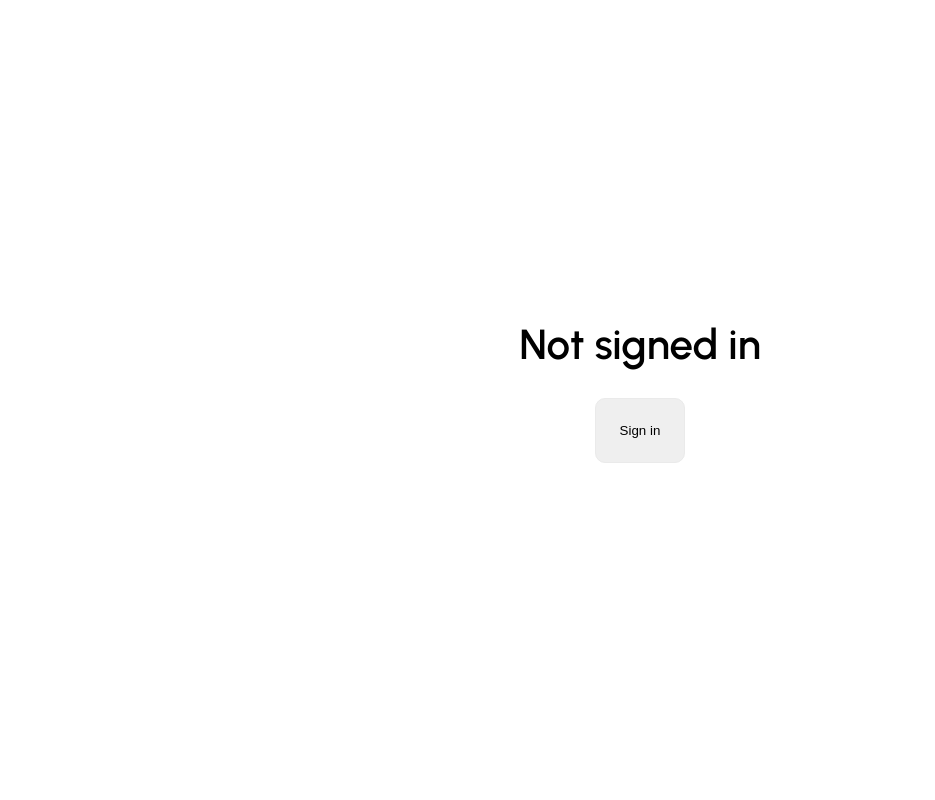
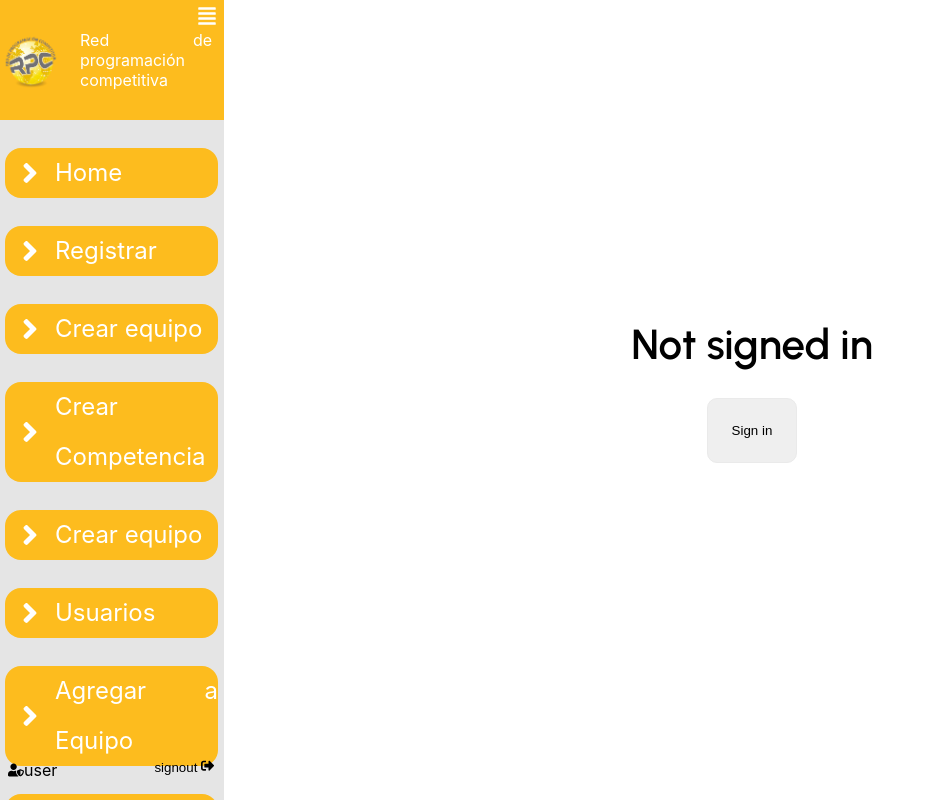
Before and after one commit to redprogramacioncompetitiva/contests-management-system, a Next.js app: page / in a window 1280 px wide. Shown: the whole page, without its empty margins (0-935 px from the left). Built offline with nearby package versions, Linux system fonts and the light colour scheme; no server answers; a web font is replaced by a local one.

Commit message:
added scrollbar

```diff
--- a/src/components/global/Sidebar.js
+++ b/src/components/global/Sidebar.js
@@ -14,7 +14,7 @@ const Sidebar = () => {
                 </div>
                 <div id="menu-btn"><FaAlignJustify /></div>
             </div>
-            <row className="sidebar-list">
+            <div className="sidebar-list">
                 <ul>
                     <li>
                         <a href="/home">
@@ -72,10 +72,10 @@ const Sidebar = () => {
                         </a>
                     </li>
                 </ul>
-            </row>
+            </div>
 
             <div className="user-logged">
-                <FaUserShield />  {session.name}
+                <FaUserShield />  user
             </div>
 
             <div className="logout-block">
--- a/src/components/global/layout.js
+++ b/src/components/global/layout.js
@@ -19,11 +19,16 @@ const Layout = ({ children }) => {
 
     //NO SESSION RETURN:
 
-    return(
-        <>
-           { children }
-        </>
-   )
+    return (
+        <div className="layout-container">
+            <div className="sidebar-main-containter">
+                <Sidebar />
+            </div>
+            <div className="children-container">
+                {children}
+            </div>
+        </div>
+    )
 
 }
 
--- a/src/styles/nav/layout.css
+++ b/src/styles/nav/layout.css
@@ -11,7 +11,9 @@
     height: 100%;
     width: 224px;
     background: #E5E5E5;
-
+    overflow-x: hidden;
+    overflow-y: auto;
+    text-align:justify;
 }
 
 .children-container{
```
